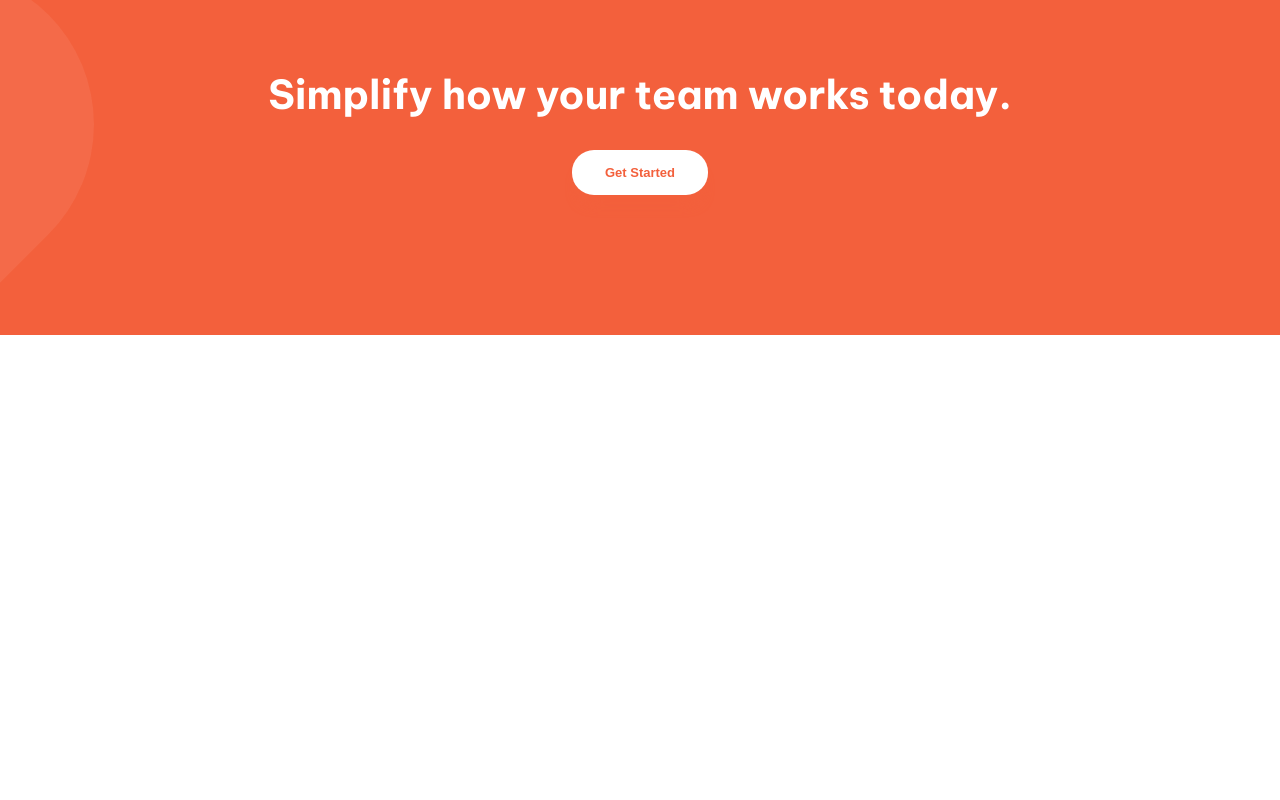
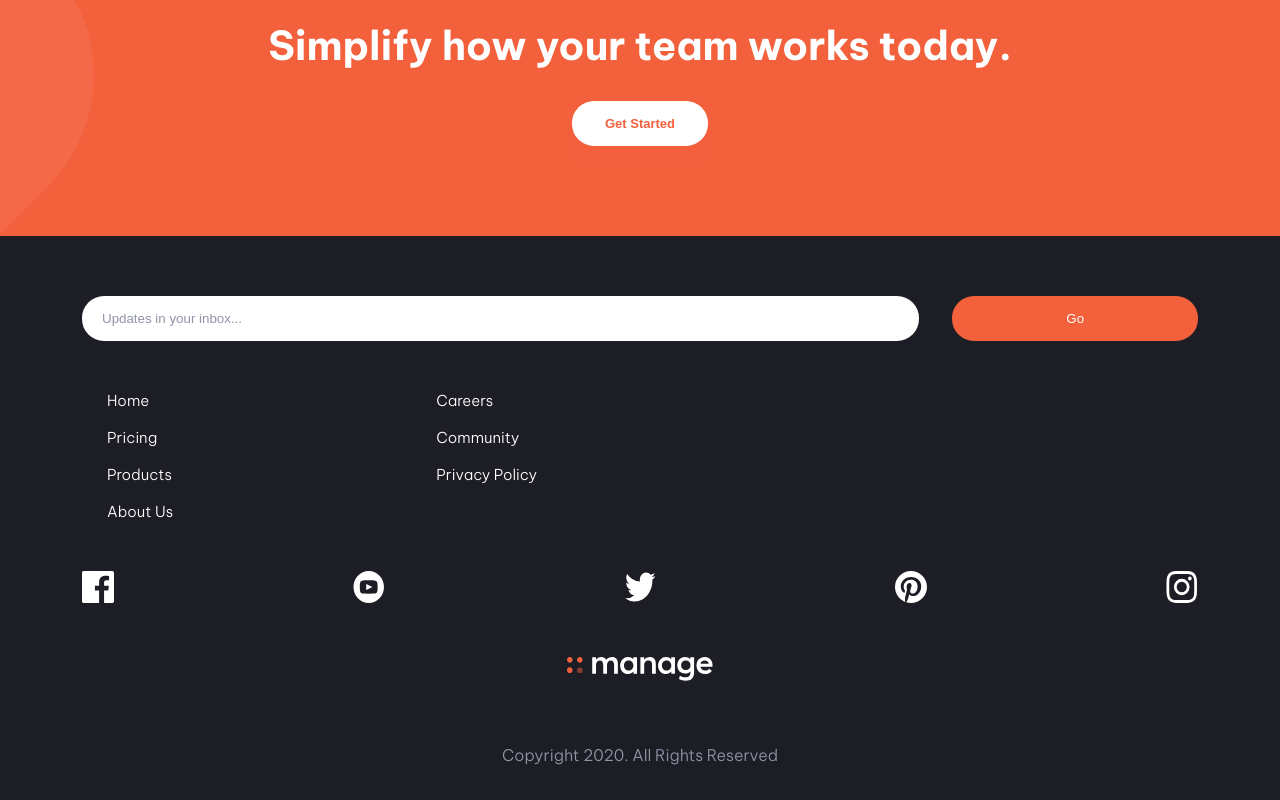
Before and after one commit to ShamilUmaev/Manage-Landing-Page, a plain HTML site: page index.html in a window 1280 px wide. Shown: the part 3130-3930 px from the top of the page. Before the commit the page ends 3465 px from the top, so only its background shows below. Drawn offline with Linux system fonts and the light colour scheme.

Commit message:
Create Footer

```diff
--- a/index.html
+++ b/index.html
@@ -137,6 +137,49 @@
         </section>
 
       </main>
+
+      <footer class="footer">
+        <div class="inner-container">
+          <form action="" class="newsletter-form">
+            <input type="text" placeholder="Updates in your inbox...">
+            <input type="submit" value="Go">
+          </form>
+          <div class="footer-links-container">
+            <div>
+              <a href="#">Home</a>
+              <a href="#">Pricing</a>
+              <a href="#">Products</a>
+              <a href="#">About Us</a>
+            </div>
+            <div>
+              <a href="#">Careers</a>
+              <a href="#">Community</a>
+              <a href="#">Privacy Policy</a>
+            </div>
+          </div>
+          <div class="social-icons-and-logo-container">
+            <div class="social-icons-child-container">
+              <a class="facebook-icon" href="#">
+                <img src="./images/icon-facebook.svg" alt="facebook-icon">
+              </a>
+              <a class="youtube-icon" href="#">
+                <img src="./images/icon-youtube.svg" alt="youtube-icon">
+              </a>
+              <a class="twitter-icon" href="#">
+                <img src="./images/icon-twitter.svg" alt="twitter-icon">
+              </a>
+              <a class="pinterest-icon" href="#">
+                <img src="./images/icon-pinterest.svg" alt="pinterest-icon">
+              </a>
+              <a class="insta-icon" href="#">
+                <img src="./images/icon-instagram.svg" alt="insta-icon">
+              </a>
+            </div>
+            <img class="logo-footer" src="./images/logo-footer.svg" alt="logo-footer">
+          </div>
+          <p class="copyright-footer">Copyright 2020. All Rights Reserved</p>
+        </div>
+      </footer>
   </div>
 </body>
 
--- a/styles.css
+++ b/styles.css
@@ -31,6 +31,11 @@ p {
     color: var(--dark-grayish-blue);
     font-weight: 300;
     line-height: 1.8em;
+}
+
+a {
+    text-decoration: none;
+    color: #fff;
 }
 
 .page-outer-container {
@@ -192,7 +197,8 @@ p {
 
 .get-started-section {
     margin-top: 5rem;
-    height: 405px;
+    padding: 9rem 2rem;
+    /* height: 405px; */
     background-color: var(--bg-primary);
     background-image: url('./images/bg-simplify-section-mobile.svg');
     background-repeat: no-repeat;
@@ -215,3 +221,81 @@ p {
 .get-started-section .btn-get-started-secondary {
     margin-top: 3rem;
 }
+
+.footer {
+    background-color: hsl(233, 12%, 13%);
+    padding: 6rem 2rem 3rem;
+}
+
+.newsletter-form {
+    display: flex;
+    justify-content: space-between;
+}
+
+input[type="text"] {
+    width: 75%;
+    padding: 1.5rem 2rem;
+    border-radius: 22px;
+    border: none;
+}
+
+input[type="text"]::placeholder {
+    color: var(--dark-grayish-blue);
+}
+
+input[type="text"]:focus {
+    outline: none;
+}
+
+input[type="submit"] {
+    width: 22%;
+    padding: 1.5rem 1rem;
+    border-radius: 22px;
+    border: none;
+    color: #fff;
+    background-color: var(--bg-primary);
+}
+
+.footer-links-container {
+    max-width: 480px;
+    margin: 5rem 0;
+    padding: 0 2.5rem;
+    display: flex;
+    justify-content: space-between;
+}
+
+.footer-links-container > div {
+    display: flex;
+    flex-direction: column;
+    row-gap: 1.8rem;
+}
+
+.footer-links-container a {
+    font-size: 1.5rem;
+    font-weight: 300;
+}
+
+.social-icons-and-logo-container {
+    display: flex;
+    flex-direction: column;
+    row-gap: 5rem;
+}
+
+.social-icons-child-container {
+    display: flex;
+    justify-content: space-between;
+}
+
+.social-icons-child-container  img {
+    width: 32px;
+    height: 32px;
+}
+
+.logo-footer {
+    align-self: center;
+}
+
+.copyright-footer {
+    margin-top: 6rem;
+    text-align: center;
+}
```
Also changed, not shown: images/logo-footer.svg (added).
